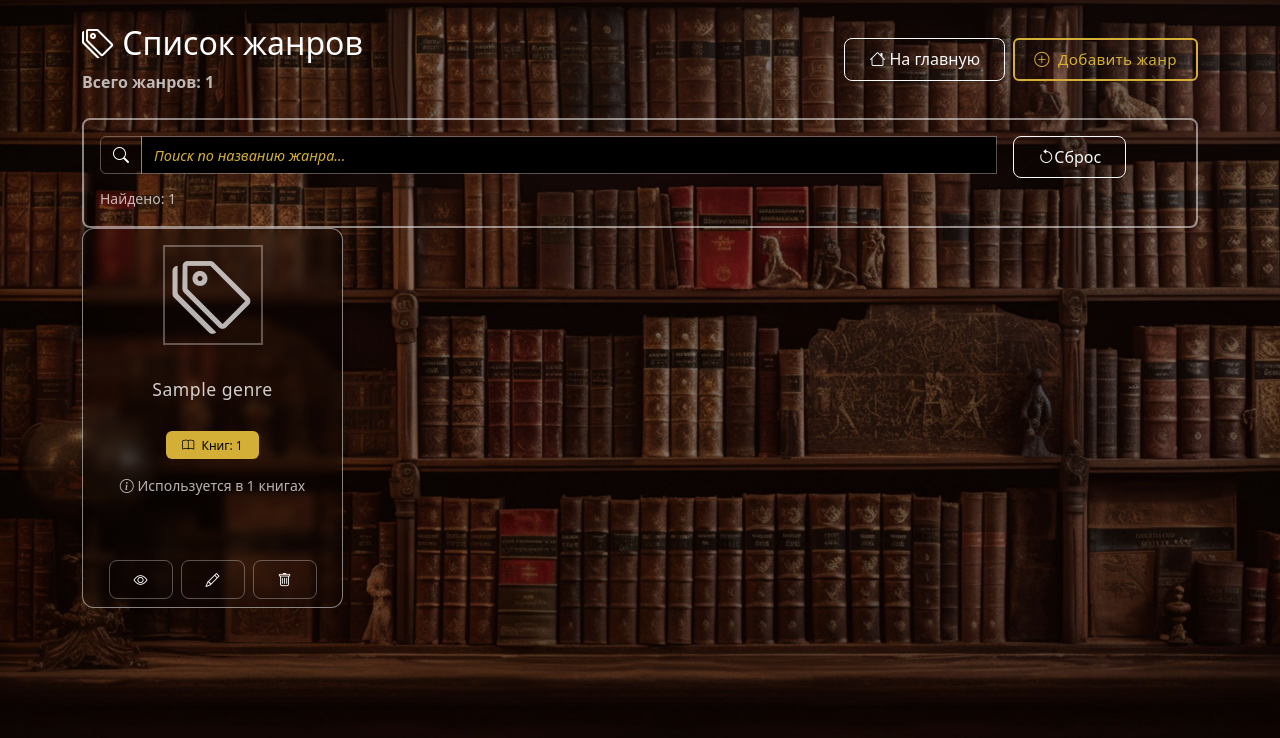
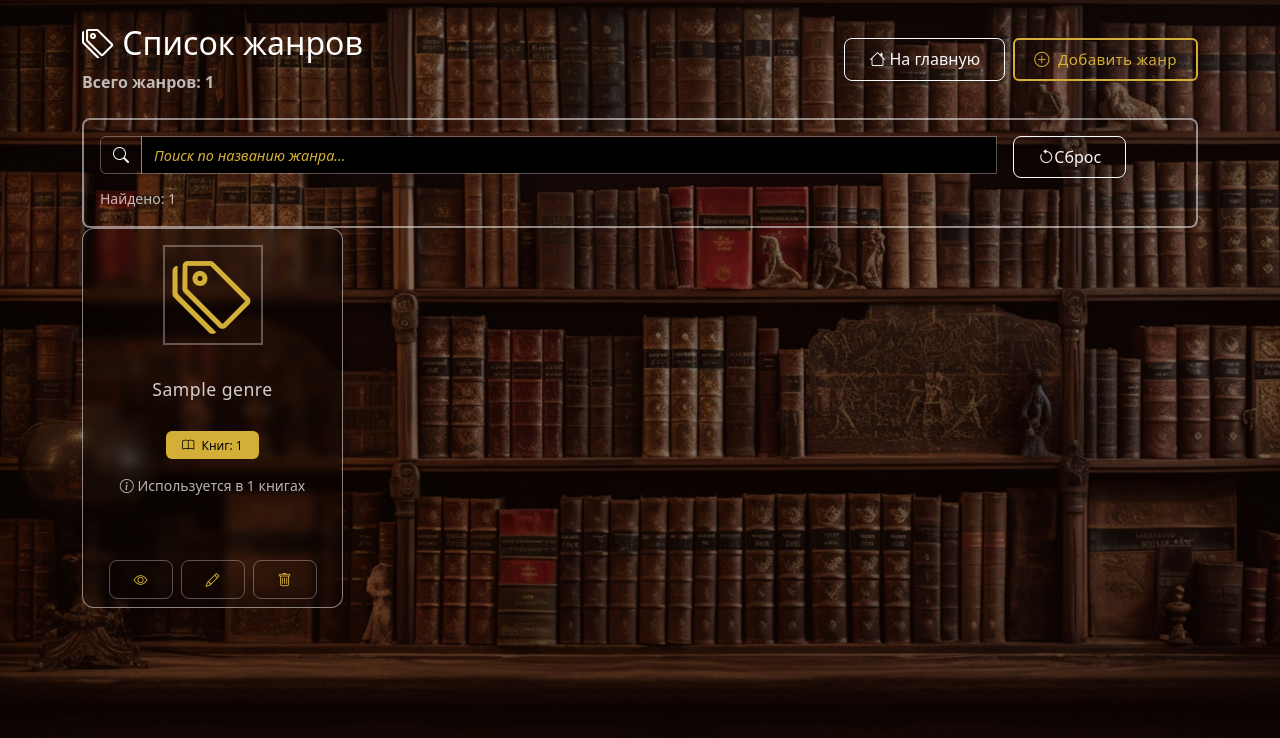
Before and after one commit to intent56/HomeLibrary, a Flask app: page /genres in a window 1280 px wide. Shown: the part 62-800 px from the top of the page. Run offline with Flask 3, Linux system fonts and the light colour scheme; tables that the repository leaves empty hold one stand-in row (values such as "Sample post"); some libraries are stand-ins or nearby versions.

Commit message:
Изменен цвет в списках

```diff
--- a/app/static/css/style.css
+++ b/app/static/css/style.css
@@ -952,3 +952,8 @@ textarea.form-control:not(:placeholder-shown) {
     background-color: rgba(255, 255, 255, 0.9);
     backdrop-filter: blur(2px);
 }
+
+/* Основной цвет */
+.main-text-color {
+  color: #d4af37;
+}
--- a/app/templates/partials/genre_grid.html
+++ b/app/templates/partials/genre_grid.html
@@ -7,7 +7,7 @@
                 <div class="mb-3">
                     <div class="bg-transparent d-inline-flex align-items-center justify-content-center"
                          style="width: 100px; height: 100px; border: 2px solid rgba(255,255,255,0.3);">
-                        <i class="bi bi-tags display-1 text-white-50"></i>
+                        <i class="bi bi-tags display-1 main-text-color"></i>
                     </div>
                 </div>
                 <!-- БЛОК С НАЗВАНИЕМ ЖАНРА С ФИКСИРОВАННОЙ ВЫСОТОЙ -->
@@ -36,18 +36,18 @@
                                 return_page=pagination.page if pagination else 1,
                                 return_search=search) }}"
                        class="btn btn-outline-light btn-sm" title="Просмотр карточки">
-                        <i class="bi bi-eye"></i>
+                        <i class="bi bi-eye main-text-color"></i>
                     </a>
                     <a href="{{ url_for('main.edit_genre',
                                          genre_id=genre.id,
                                          return_page=pagination.page if pagination else 1,
                                          return_search=search) }}"
                        class="btn btn-outline-light btn-sm" title="Редактировать">
-                        <i class="bi bi-pencil"></i>
+                        <i class="bi bi-pencil main-text-color"></i>
                     </a>
                     <button type="button" class="btn btn-outline-light btn-sm" title="Удалить"
                             data-bs-toggle="modal" data-bs-target="#deleteGenreModal{{ genre.id }}">
-                        <i class="bi bi-trash"></i>
+                        <i class="bi bi-trash main-text-color"></i>
                     </button>
                 </div>
             </div>
```
Also changed, not shown: app/templates/partials/author_grid.html (+5 -5 lines), app/templates/partials/interpreter_grid.html (+5 -5 lines), app/templates/partials/language_grid.html (+4 -4 lines), app/templates/partials/publisher_grid.html (+4 -4 lines).
